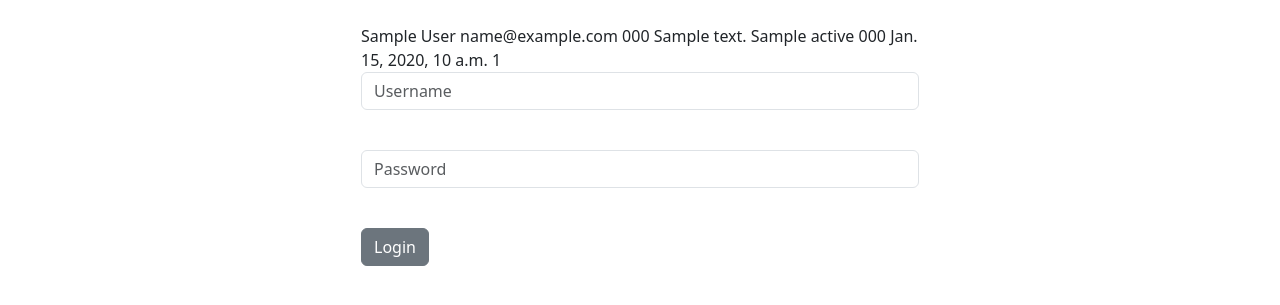
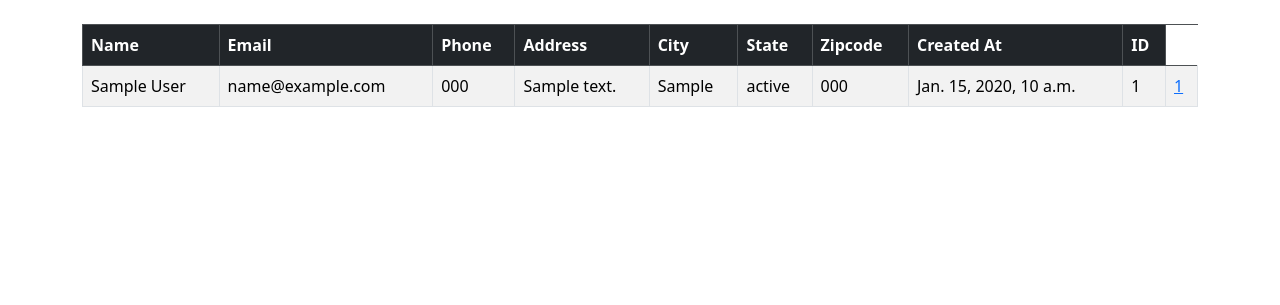
Before and after one commit to Gokkul-6-7-8/Django-crm, a Django app: page / in a window 1280 px wide. Shown: the part 56-361 px from the top of the page. Run offline with Django 5.2, Linux system fonts and the light colour scheme; a user stored in the database is signed in; tables that the repository leaves empty hold one stand-in row (values such as "Sample post").

Commit message:
adding_bootstrap_to_records

```diff
--- a/MyProject/website/templates/index.html
+++ b/MyProject/website/templates/index.html
@@ -1,23 +1,59 @@
-{% extends "base.html" %}
-{%block content%}
-<div class="col-md-6 offset-md-3">
+{% extends 'base.html' %}
+
+{% block content %}
+
+
+
+{% if user.is_authenticated %}
+
 </br>
+<table class="table table-striped table-hover table-bordered">
+  <thead class="table-dark">
+    <tr>
+      <th scope="col">Name</th>
+      <th scope="col">Email</th>
+      <th scope="col">Phone</th>
+      <th scope="col">Address</th>
+      <th scope="col">City</th>
+      <th scope="col">State</th>
+      <th scope="col">Zipcode</th>
+      <th scope="col">Created At</th>
+      <th scope="col">ID</th>
+    </tr>
+  </thead>
+  <tbody>
+
 {% if records %}
 	{% for record in records %}
-		{{ record.first_name }} {{ record.last_name }}
-			{{ record.email }}
-			{{ record.phone }}
-			{{ record.address }}
-			{{ record.city }}
-			{{ record.state }}
-			{{ record.zipcode }}
-			{{ record.created_at }}
-      {{ record.id }}
-		{% comment %} <td><a href="{% url 'record' record.id %}">{{ record.id }}</a></td>
-		</tr> {% endcomment %}
+		<tr>
+			<td>{{ record.first_name }} {{ record.last_name }}</td>
+			<td>{{ record.email }}</td>
+			<td>{{ record.phone }}</td>
+			<td>{{ record.address }}</td>
+			<td>{{ record.city }}</td>
+			<td>{{ record.state }}</td>
+			<td>{{ record.zipcode }}</td>
+			<td>{{ record.created_at }}</td>
+      <td>{{ record.id }}</td>
+			<td><a href="{% url 'record' record.id %}">{{ record.id }}</a></td>
+		</tr>
 	{% endfor %}
 
 {% endif %}
+
+
+	  </tbody>
+	</table>
+
+
+
+
+
+{% else %}
+
+<div class="col-md-6 offset-md-3">
+<h1>Login</h1>
+<br/>
 
 <form method="POST" action="{% url 'home' %}">
 	{% csrf_token %}
@@ -33,5 +69,9 @@
   <button type="submit" class="btn btn-secondary">Login</button>
 
 </form>
-</div>
-{%endblock%}
+
+
+
+{% endif %}
+
+{% endblock %}
--- a/MyProject/website/urls.py
+++ b/MyProject/website/urls.py
@@ -5,4 +5,5 @@ urlpatterns = [
     path('', views.home, name='home'),
     path('logout/', views.logout_user, name='logout'),
     path('register/', views.register_user, name='register'),
+    path('record/<int:pk>',views.customer_record,name='record')
 ]
--- a/MyProject/website/views.py
+++ b/MyProject/website/views.py
@@ -42,3 +42,6 @@ def register_user(request):
     else:
         form=SignUpForm()
     return render(request,'register.html', {'form':form})
+
+def customer_record(request,pk):
+    pass
```
